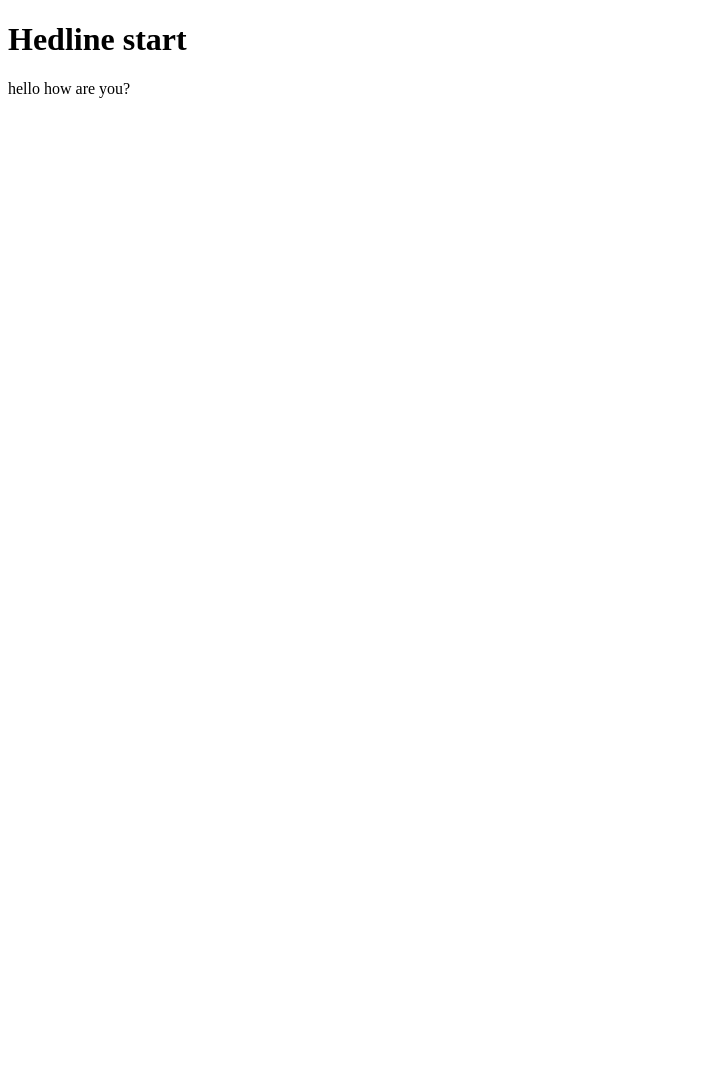
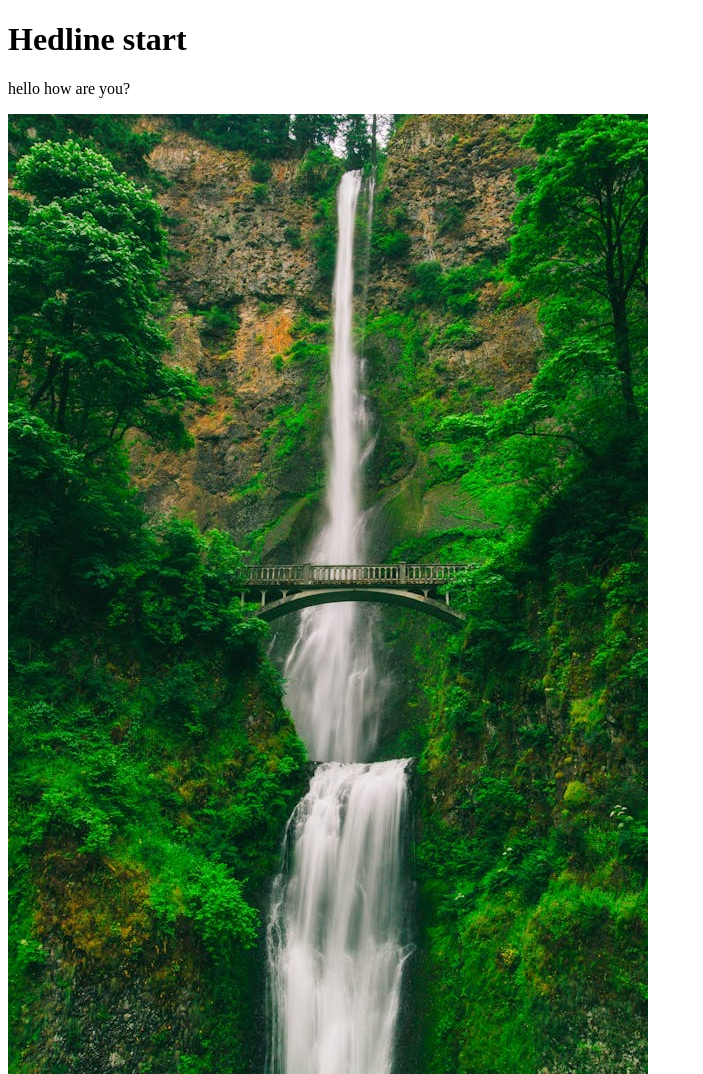
Before and after one commit to Jo888404/-, a plain HTML site: page index.html in a window 1280 px wide. Shown: the whole page, without its empty margins (0-703 px from the left). Before the commit the page ends 800 px from the top, so only its background shows below. Drawn offline with Linux system fonts and the light colour scheme.

Commit message:
nature-image-add

```diff
--- a/index.html
+++ b/index.html
@@ -12,6 +12,7 @@
 <body>
     <h1>Hedline start</h1>
     <p>hello how are you?</p>
+    <img src="images/nature.jpg" alt="">
 </body>
 
 </html>
```
Also changed, not shown: images/nature.jpg (added).
